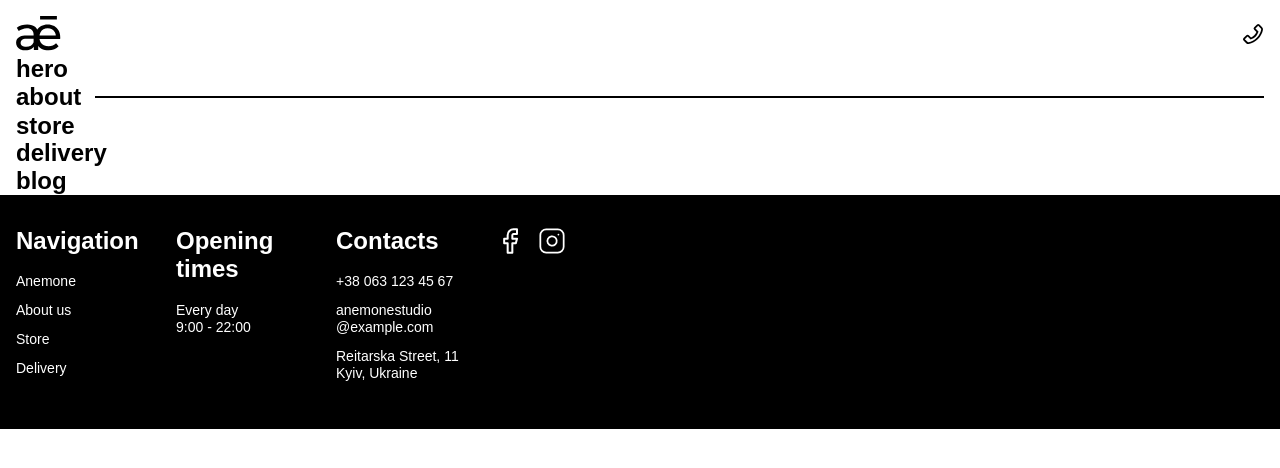
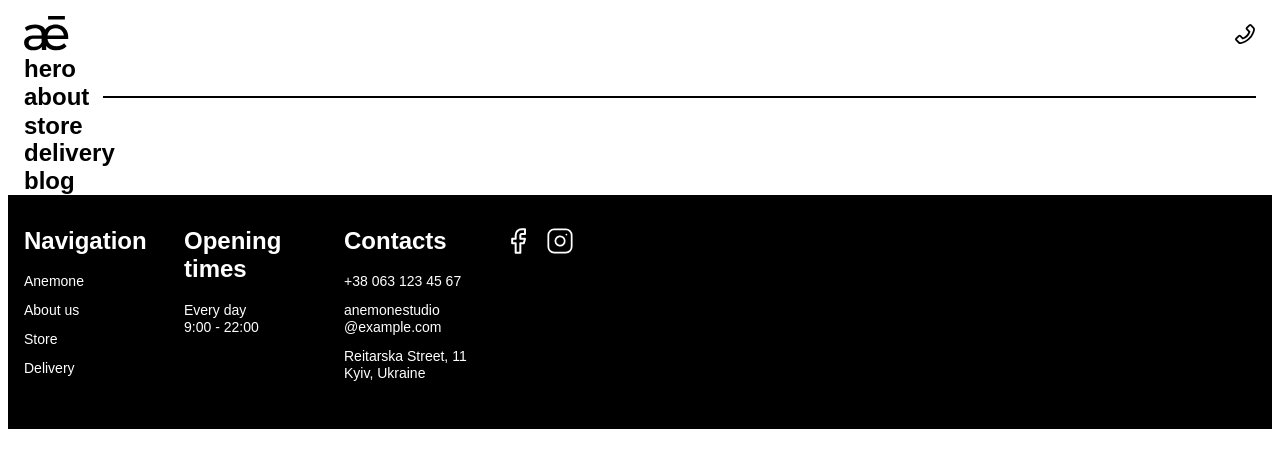
Before and after one commit to DemElf/flow-1, a website built with Vite: page src/index.html in a window 1280 px wide. Built offline with nearby package versions, Linux system fonts and the light colour scheme.

Commit message:
added adaptability for the container

```diff
--- a/src/css/base/common.css
+++ b/src/css/base/common.css
@@ -1,11 +1,21 @@
 .container {
-    width: 100%;
-    /* margin: 0 auto; */
     padding: 0 16px;
  }
 @media screen and (min-width: 480px) {
   .container {
-    width: 320;
+    width: 448px;
     margin: 0 auto;
   }
 }
+/* tablet */
+@media screen and (min-width: 768px) {
+  .container {
+    width: 752px;
+  }
+}
+/* desctop */
+@media screen and (min-width: 1280px) {
+  .container {
+    width: 1264px;
+  }
+}
```
